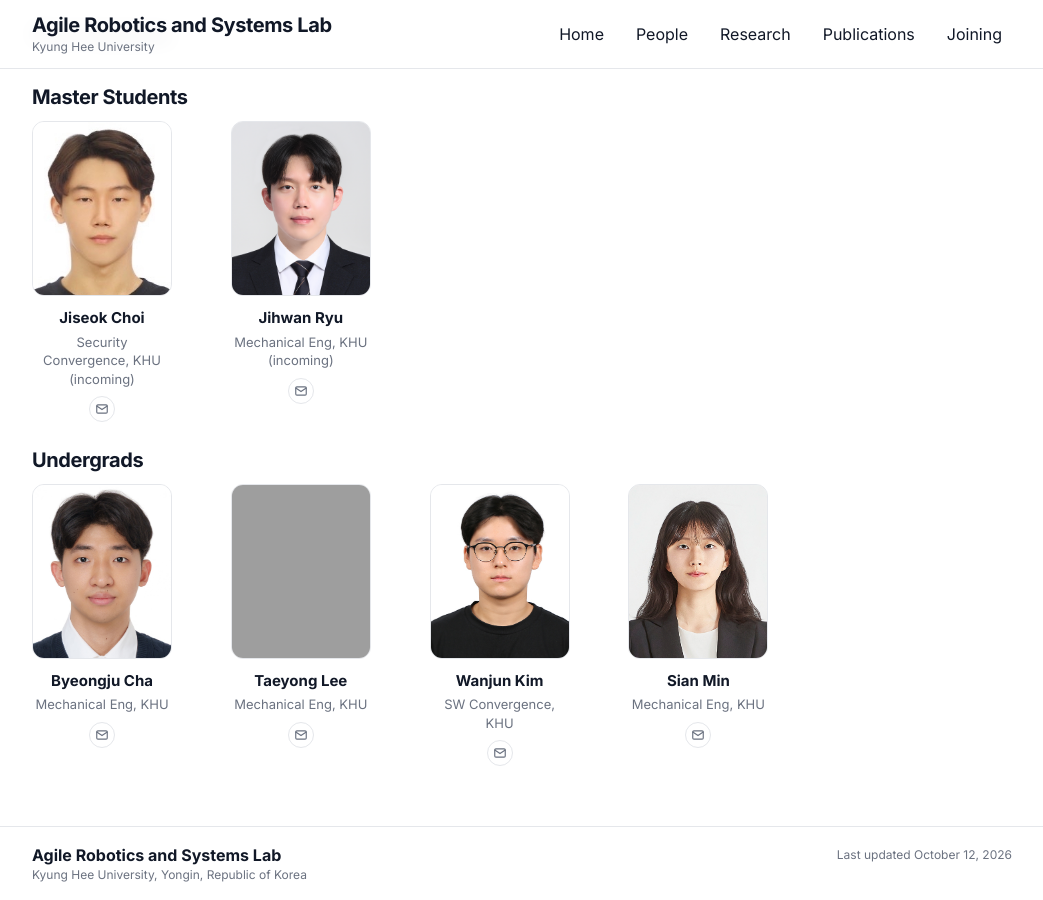
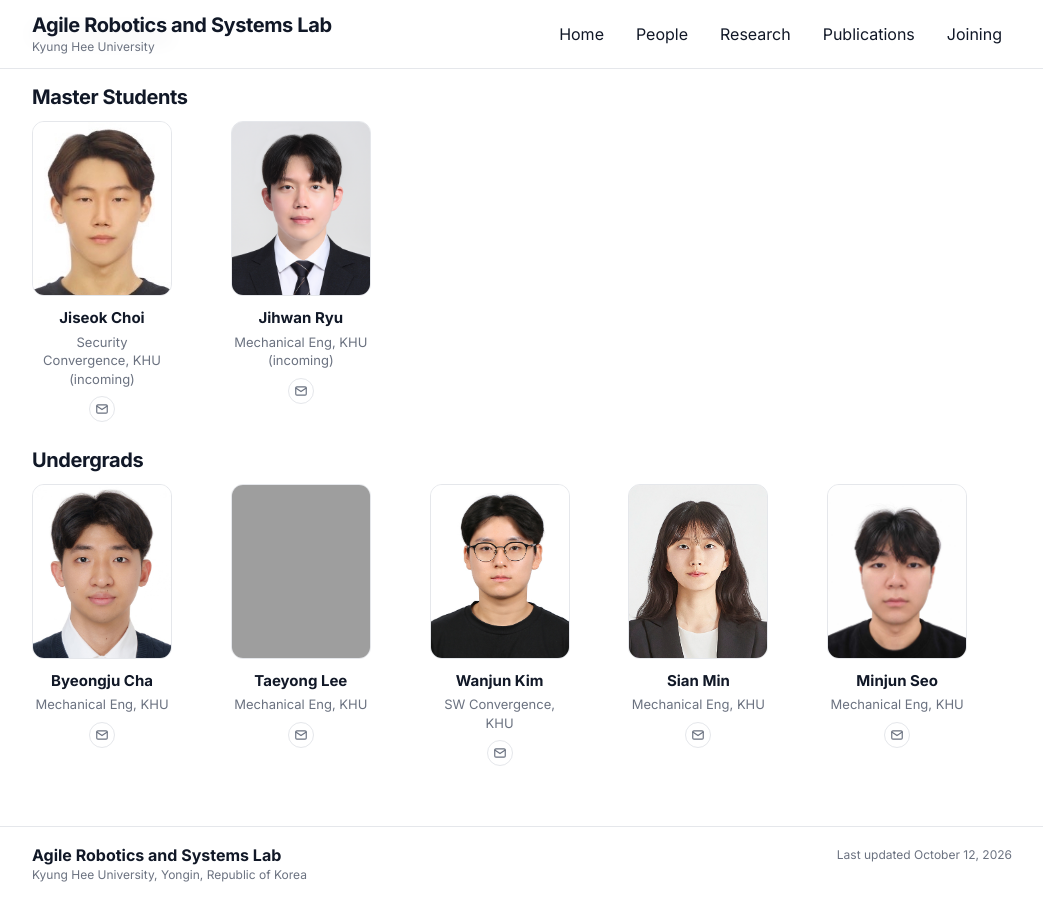
Before and after one commit to arsl-khu/arsl-khu.github.io, a Jekyll site: the page built from people.md, in a window 1280 px wide and 900 px high, scrolled down 504 px. Shown: the whole window, without its empty margins (118-1161 px from the left). Built offline with Jekyll 4.4.1, drawn with Linux system fonts in a browser that asks for light colours; grey boxes are pictures that could not be loaded.

Commit message:
add minjun

```diff
--- a/_data/people.yml
+++ b/_data/people.yml
@@ -48,3 +48,7 @@
       affiliation: "Mechanical Eng, KHU"
       image: "/img_people/sian.jpg"
       email: "alstldks5912@khu.ac.kr"
+    - name: "Minjun Seo"
+      affiliation: "Mechanical Eng, KHU"
+      image: "/img_people/minjun.jpg"
+      email: "4youmj@khu.ac.kr"
```
Also changed, not shown: img_people/minjun.jpg (added).
